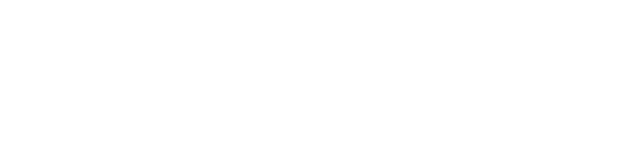
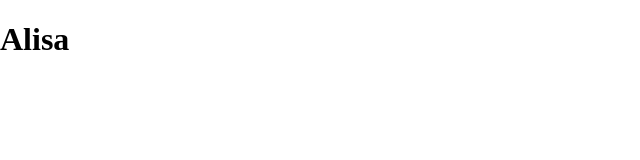
Before and after one commit to valkyrie-max/portfolio, a plain HTML site: page index.html in a window 1280 px wide. Shown: the whole page, without its empty margins (0-640 px from the left). Drawn offline with Linux system fonts and the light colour scheme.

Commit message:
testing branch; added h1

```diff
--- a/index.html
+++ b/index.html
@@ -15,7 +15,7 @@
 <body>
     <!-- header starts -->
     <header>
-
+        <h1>Alisa</h1>
     </header>
 
     <!-- main starts -->
--- a/styles/sass/_header.scss
+++ b/styles/sass/_header.scss
@@ -0,0 +1,3 @@
+// h1 = 105px;
+// h2 = 115px;
+// p, a = 45px;
```
